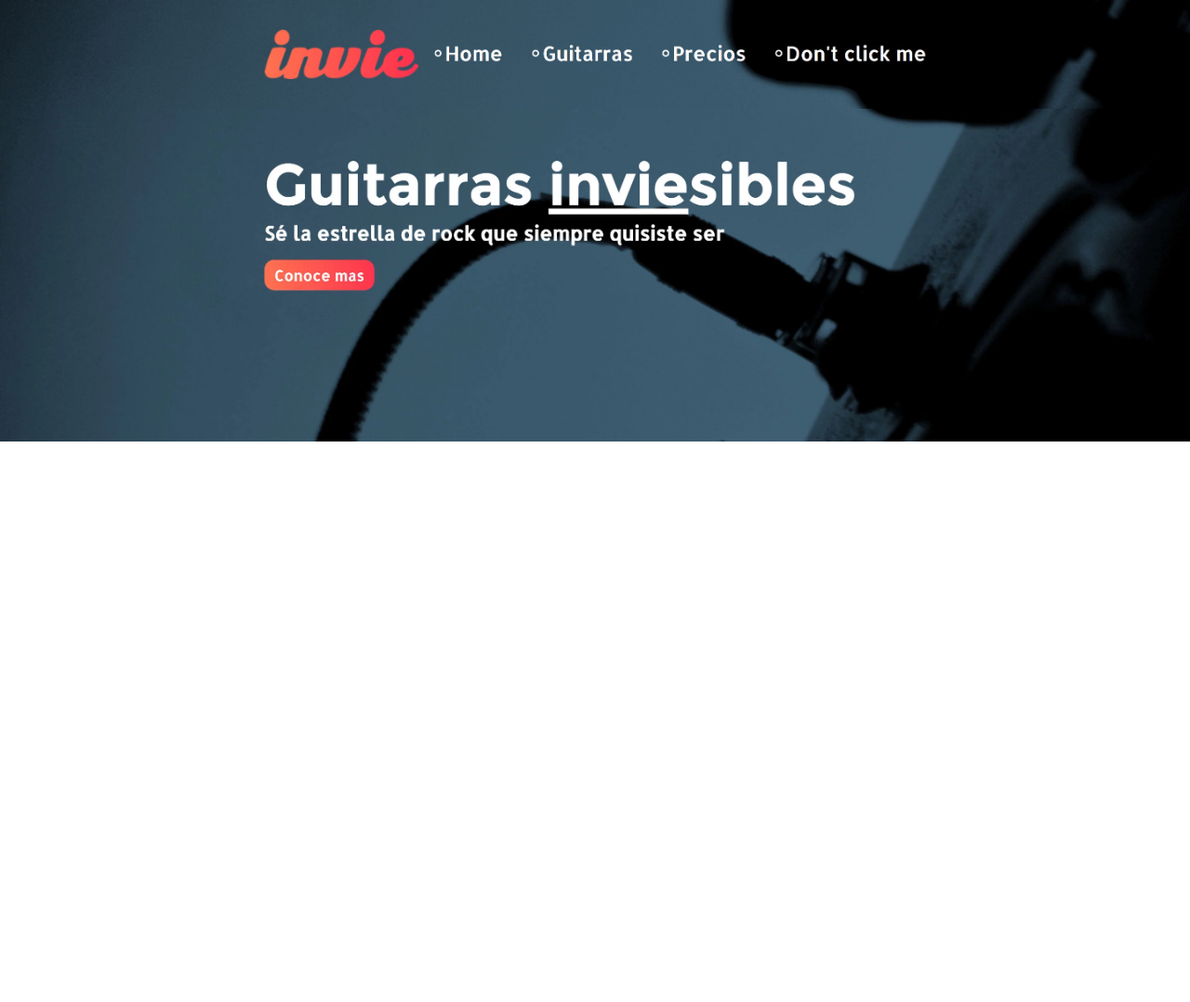
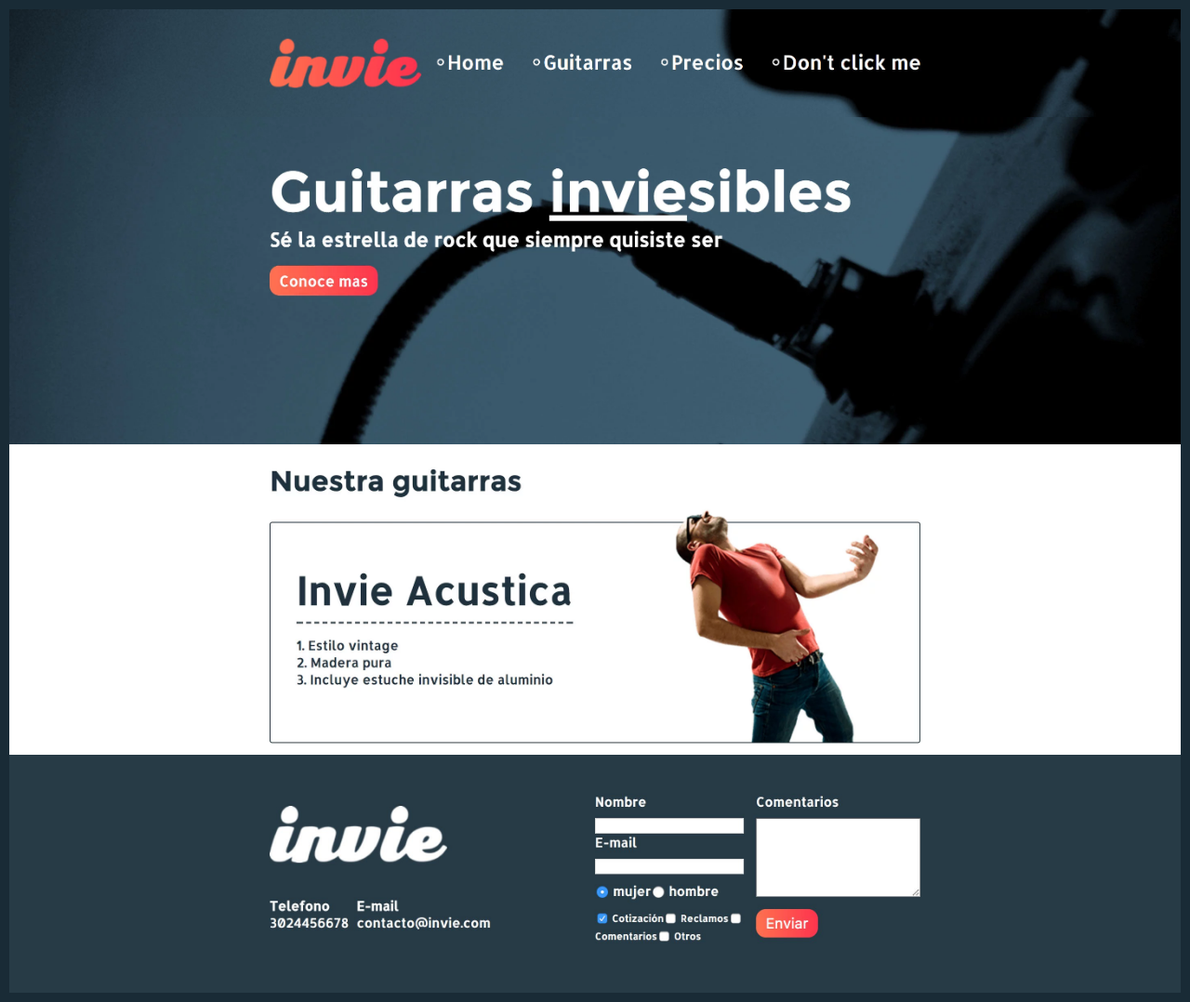
Before and after one commit to antraspm/invie-github, a plain HTML site: page index.html in a window 1280 px wide. Shown: the whole page at 93% size. Before the commit the page ends 800 px from the top, so only its background shows below. Drawn offline with Linux system fonts and the light colour scheme.

Commit message:
hotfix 1

```diff
--- a/index.html
+++ b/index.html
@@ -4,7 +4,7 @@
     <style media="screen">
 body {
     margin: 0;
-
+    border: 10px solid #192b36;
 
     }
     img {
@@ -18,6 +18,8 @@ body {
 <body>
 <img src="header.jpg" alt="">
 <img src="hero.jpg" alt="">
+<img src="acustica.jpg" alt="">
+<img src="footer.jpg" alt="">
 
 
 </body>
```
